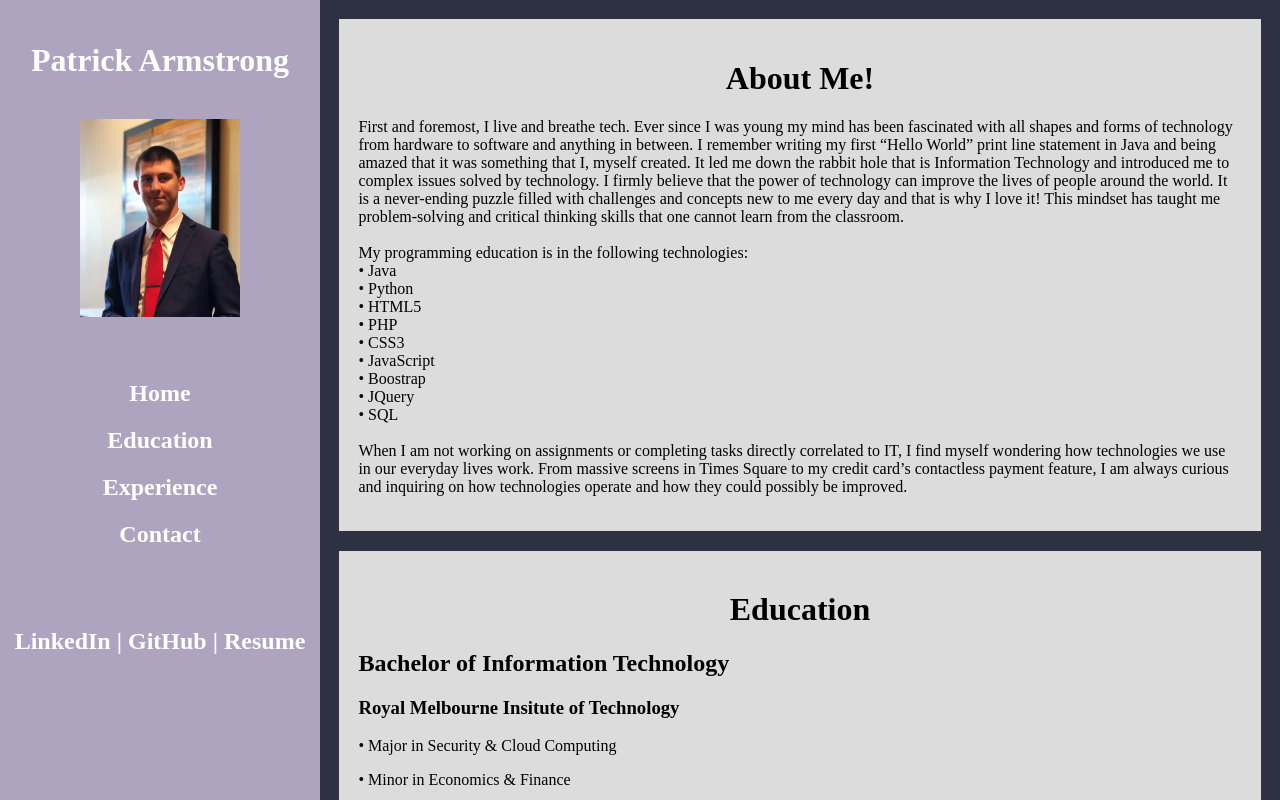
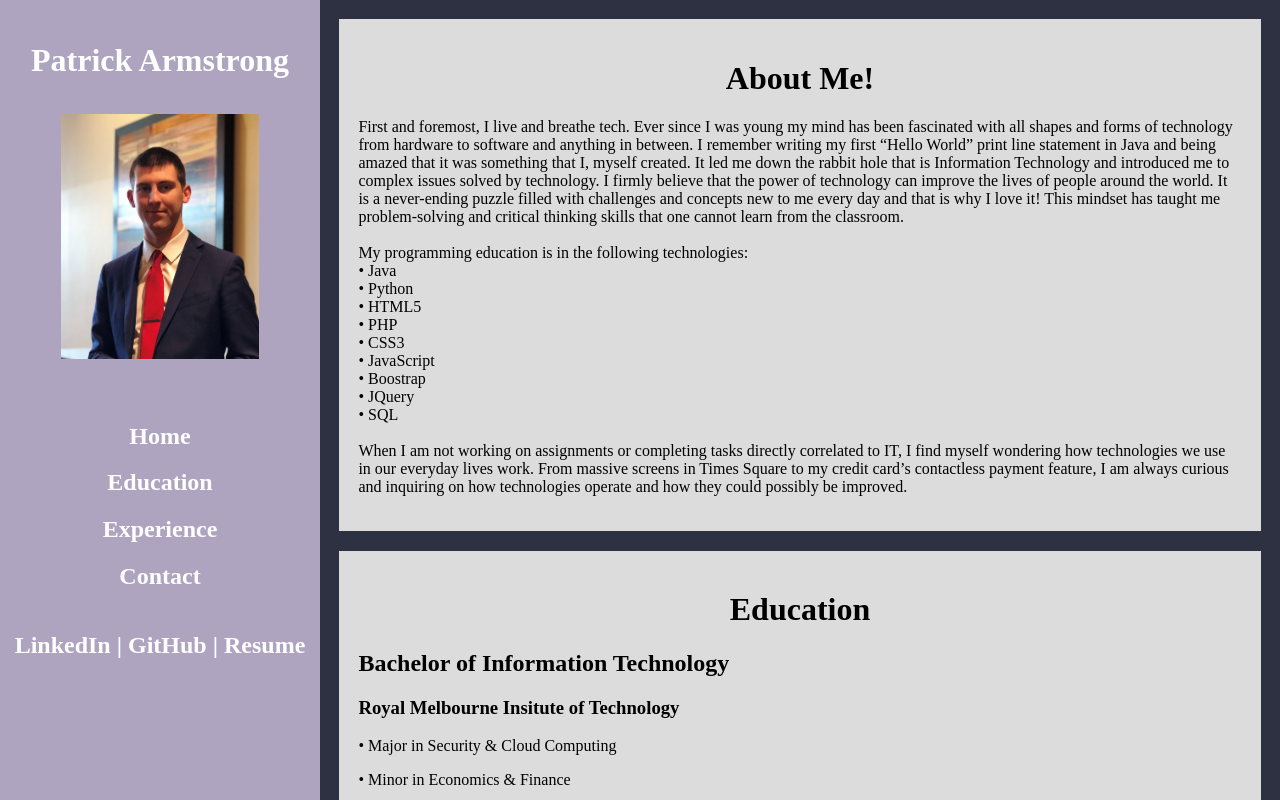
Before and after one commit to pxa3203/Resume-Site, a plain HTML site: page index.html in a window 1280 px wide. Drawn offline with Linux system fonts and the light colour scheme.

Commit message:
made photo larger

```diff
--- a/css/style.css
+++ b/css/style.css
@@ -45,7 +45,7 @@ body {
 }
 
 .headshot-photo {
-    margin-top: 12.5%;
+    margin-top: 11%;
 }
 
 .nav {
@@ -53,7 +53,7 @@ body {
 }
 
 .sites {
-    margin-top: 25%;
+    margin-top: 13%;
 }
 
 .sites a,
@@ -70,8 +70,8 @@ body {
 }
 
 .headshot-photo img {
-    max-width: 50%;
-    height: 65%;
+    max-width: 62%;
+    height: 77%;
 }
 
 .statement-col {
```
